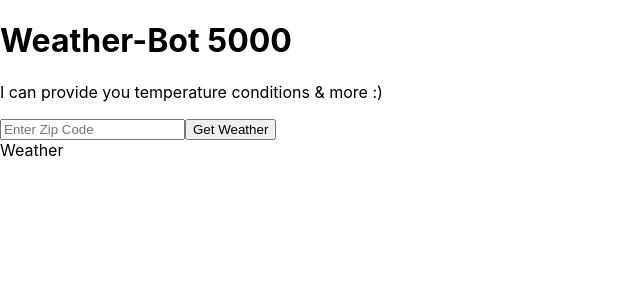
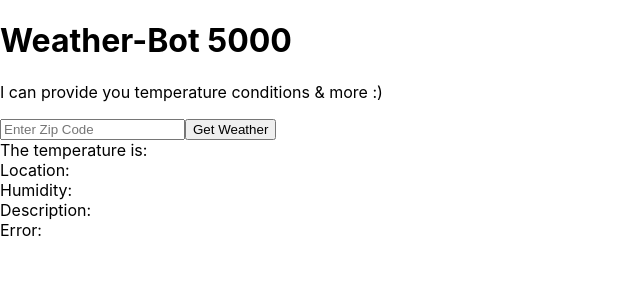
Before and after one commit to aaronkamm-zz/WeatherApp, a React (Create React App) app: page / in a window 1280 px wide. Shown: the top 300 px of the page, without its empty margins (0-640 px from the left). Built offline with nearby package versions, Linux system fonts and the light colour scheme.

Commit message:
Set the error handler when valid U.S. zip code is passed through

```diff
--- a/src/App.js
+++ b/src/App.js
@@ -6,7 +6,6 @@ import Weather from './components/Weather.js'
 const apiKey = "fcd1d3be3229265b6c5bdfd66d9a8078";
 
 class App extends React.Component {
-
   constructor(props){
     super(props);
     this.getWeather = this.getWeather.bind(this);
@@ -21,20 +20,36 @@ class App extends React.Component {
   }
 
   async getWeather(e) {
+    try {
       e.preventDefault();
       const zip = e.target.elements.zip.value.trim();
       const res = await fetch(`https://api.openweathermap.org/data/2.5/weather?zip=${zip},us&appid=${apiKey}&units=imperial`);
       const data = await res.json();
-    console.log(data);
-    console.log(data.weather[0].description)
+        // console.log(data.weather[0].description)
+        // console.log(data);
       this.setState({
         temperature: data.main.temp,
         city: data.name,
         country: data.sys.country,
         humidity: data.main.humidity,
         description: data.weather[0].description,
-      error: "",
+        error: ''
       })
+
+    }
+    catch(err) {
+      console.log("failed fetch fafsf", err)
+      this.setState({
+        error: 'Please enter a valid value'
+      })
+    }
+
+
+
+
+
+
+
   }
 
   render(){
@@ -42,12 +57,16 @@ class App extends React.Component {
       <div>
         <Titles />
         <Form getWeather = {this.getWeather} />
-        <Weather />
+        <Weather
+          temperature = {this.state.temperature}
+          city = {this.state.city}
+          country = {this.state.country}
+          humidity = {this.state.humidity}
+          description = {this.state.description}
+          error = {this.state.error}
+        />
       </div>
     )
   }
 }
-
-
-
 export default App;
--- a/src/components/Weather.js
+++ b/src/components/Weather.js
@@ -3,7 +3,14 @@ import React from 'react';
 class Weather extends React.Component {
     render(){
         return(
-            <div>Weather</div>
+            <div>
+                <div>The temperature is: {this.props.temperature}</div>
+                <div>Location: {(this.props.city && this.props.country) && (`${this.props.city}, ${this.props.country}`)} </div>
+                <div>Humidity: {this.props.humidity}</div>
+                <div>Description: {this.props.description}</div>
+                <div>Error: {this.props.error}</div>
+            </div>
+
         )
     }
 }
```
Also changed, not shown: 1 other file (tests, documents, lock files or other folders). Lines whose indentation alone changed are shown as unchanged.
